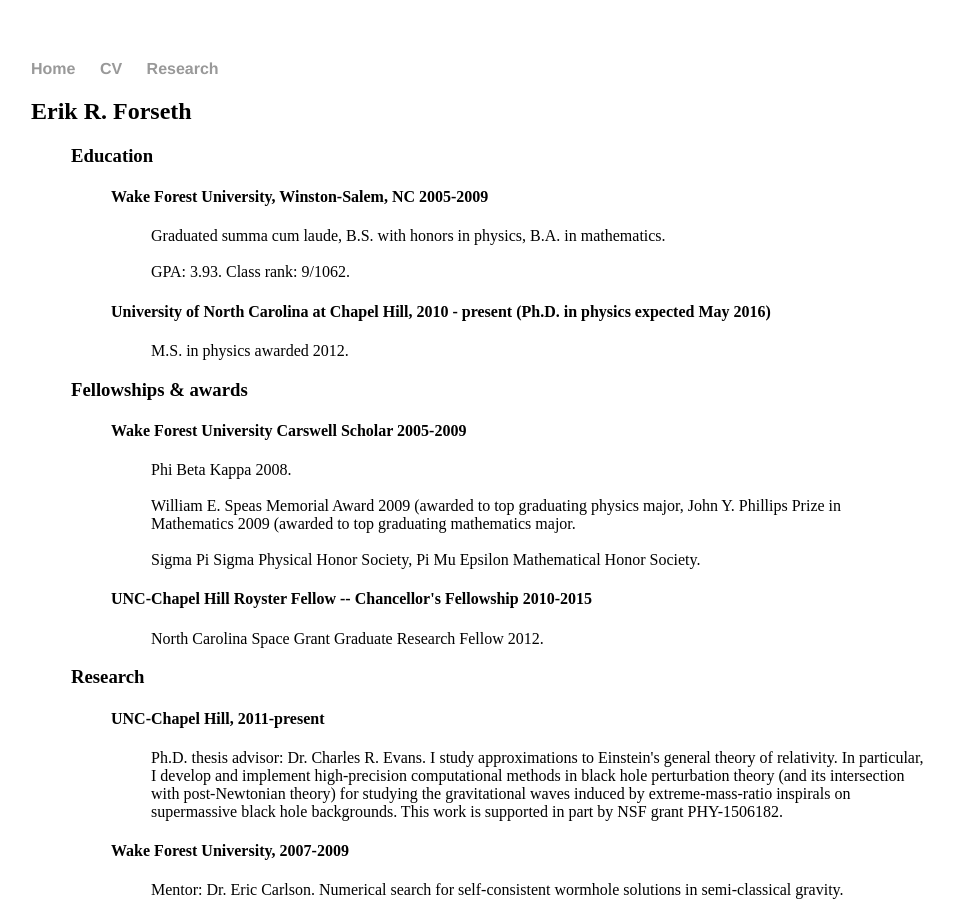
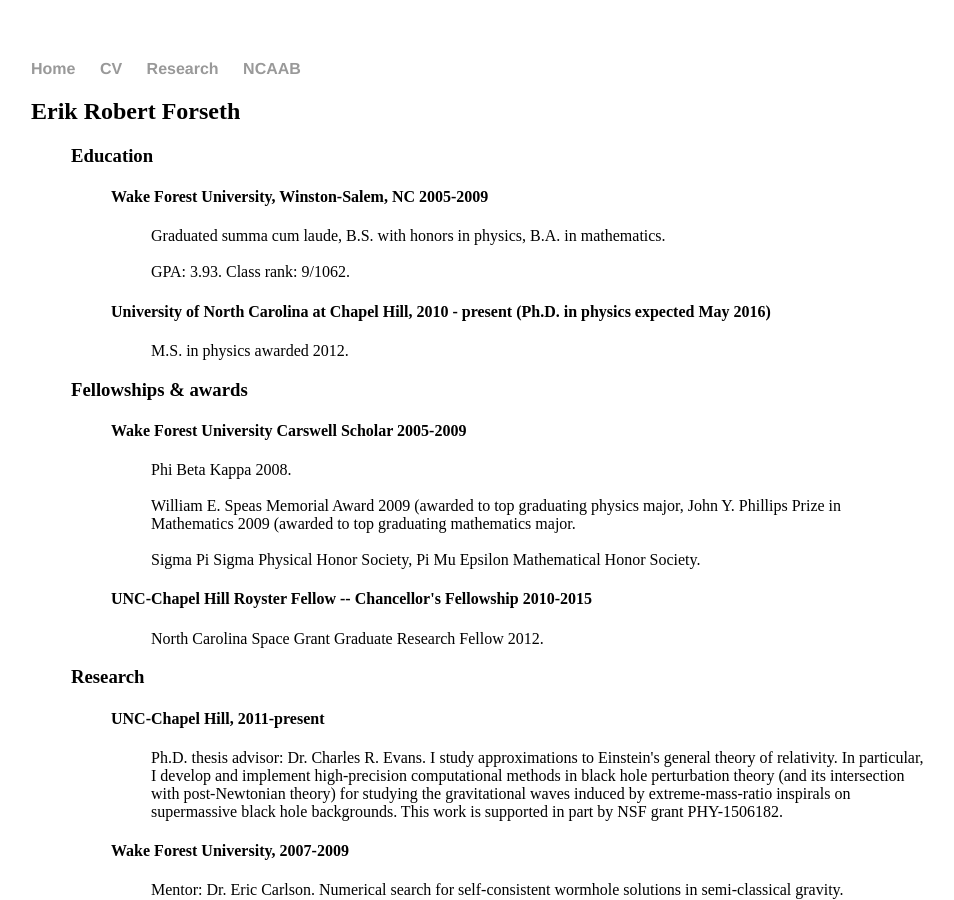
Before and after one commit to erikrforseth/erikrforseth.github.io, a Jekyll site: the page built from cv/index.html, in a window 1280 px wide and 900 px high. Shown: the whole window, without its empty margins (161-1115 px from the left). Built offline with Jekyll 4.4.1, drawn with Linux system fonts in a browser that asks for light colours.

Commit message:
Minor changes, plus added basketball page link to layout.

```diff
--- a/_layouts/default.html
+++ b/_layouts/default.html
@@ -12,6 +12,7 @@
 	        		<li><a href="/">Home</a></li>
 	        		<li><a href="/cv">CV</a></li>
 	        		<li><a href="/research">Research</a></li>
+				<li><a href="/basketball">NCAAB</a></li>
 	    		</ul>
 			</nav>
 			<div class="container">
--- a/cv/index.html
+++ b/cv/index.html
@@ -3,7 +3,7 @@
 title: Curriculum Vitae
 ---
 <div class="blurb">
-  <h2>Erik R. Forseth</h2>
+  <h2>Erik Robert Forseth</h2>
   <ul style="list-style-type:none">
 
 
--- a/index.html
+++ b/index.html
@@ -1,6 +1,6 @@
 ---
 layout: default
-title: Erik R. Forseth
+title: Erik Forseth
 ---
 <div class="blurb">
   <h2>Erik R. Forseth</h2>
--- a/research/index.html
+++ b/research/index.html
@@ -1,6 +1,6 @@
 ---
 layout: default
-title: Erik R. Forseth
+title: Research
 ---
 <div class="blurb">
 
```
